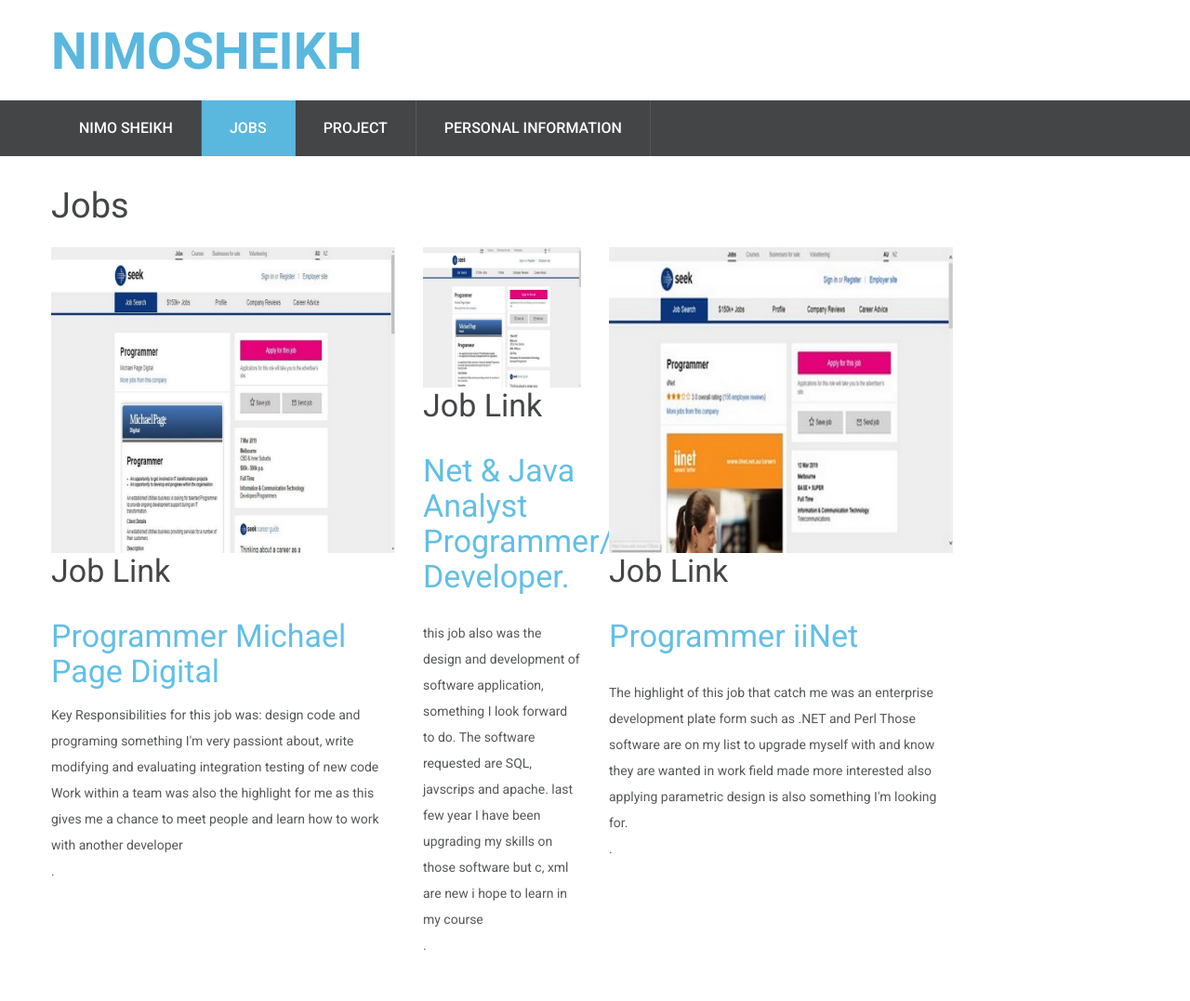
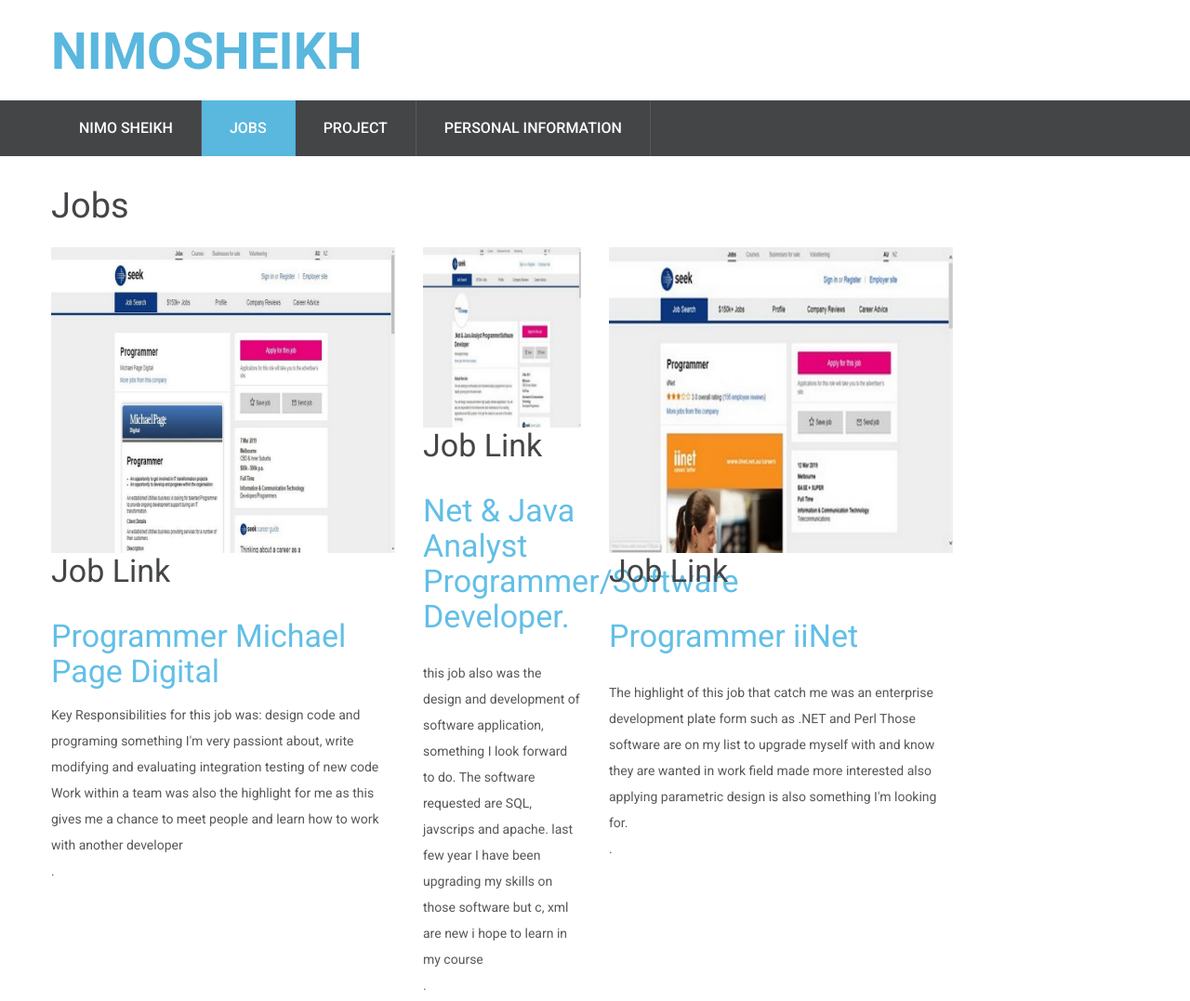
Before and after one commit to nimosheikh/nimosheikh.github.io, a plain HTML site: page job.html in a window 1280 px wide. Shown: the top 1077 px of the page at 93% size. Drawn offline with Linux system fonts and the light colour scheme; some packages are replaced by stand-ins of ours; a script that the page names is missing.

Commit message:
Update job.html

```diff
--- a/job.html
+++ b/job.html
@@ -91,7 +91,7 @@
                   work with another developer </h7>
                  </br>.</p>
               </div>
-              <div class="grid_2"> <img src="images/page-3_img000.jpg" alt="">
+              <div class="grid_2"> <img src="images/page-2_img000.jpg" alt="">
               <h2>
              <a href="https://www.seek.com.au/job/38506318?searchrequesttoken=df1b2375-3a0c-4e39-b5d7-569ea242aa5a&type=standout">
                   Job Link</a> </h2>
```
